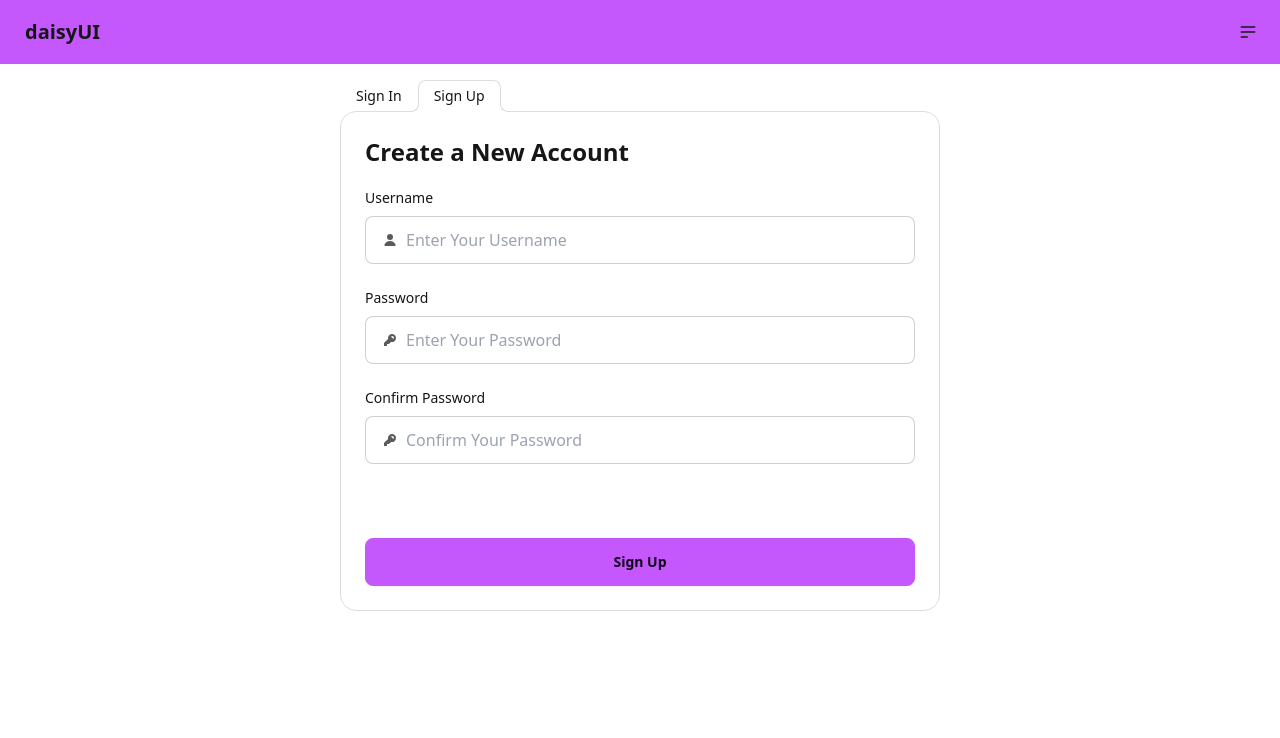
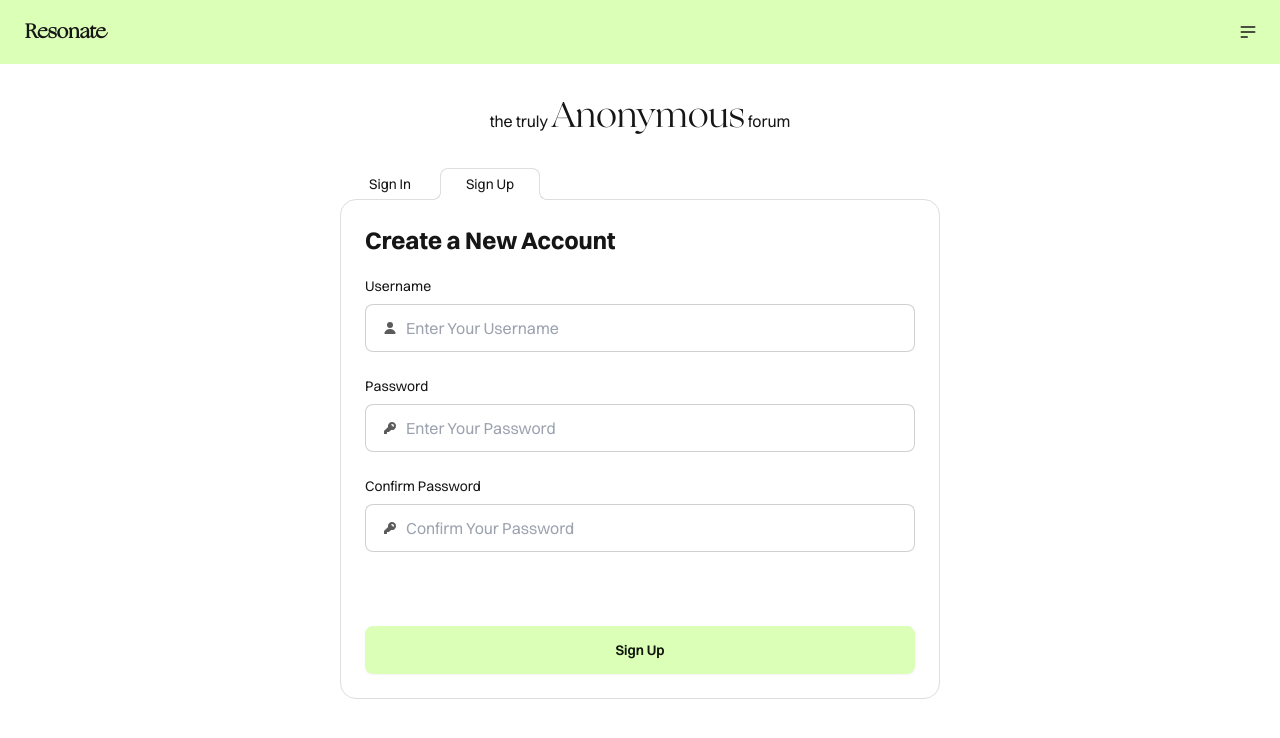
Before and after one commit to imyourjoey/forum-app-FE, a React (Vite) app: page / in a window 1280 px wide. Shown: the top 738 px of the page. Built offline with nearby package versions, Linux system fonts and the light colour scheme.

Commit message:
add fonts

```diff
--- a/src/components/Navbar.jsx
+++ b/src/components/Navbar.jsx
@@ -1,9 +1,10 @@
+import IconMenu from "../icons/IconMenu";
 function NavBar() {
   return (
     <>
       <div className="navbar bg-primary">
         <div className="flex-1">
-          <a className="btn btn-ghost text-xl">daisyUI</a>
+          <a className="btn btn-ghost text-xl ogg">Resonate</a>
         </div>
         <div className="flex-none">
           <div className="dropdown dropdown-end">
@@ -12,20 +13,7 @@ function NavBar() {
               role="button"
               className="btn btn-ghost btn-circle"
             >
-              <svg
-                xmlns="http://www.w3.org/2000/svg"
-                className="h-5 w-5"
-                fill="none"
-                viewBox="0 0 24 24"
-                stroke="currentColor"
-              >
-                <path
-                  strokeLinecap="round"
-                  strokeLinejoin="round"
-                  strokeWidth="2"
-                  d="M4 6h16M4 12h16M4 18h7"
-                />
-              </svg>
+              <IconMenu />
             </div>
             <ul
               tabIndex={0}
--- /dev/null
+++ b/src/icons/IconMenu.jsx
@@ -0,0 +1,22 @@
+function IconMenu() {
+  return (
+    <>
+      <svg
+        xmlns="http://www.w3.org/2000/svg"
+        className="h-5 w-5"
+        fill="none"
+        viewBox="0 0 24 24"
+        stroke="currentColor"
+      >
+        <path
+          strokeLinecap="round"
+          strokeLinejoin="round"
+          strokeWidth="2"
+          d="M4 6h16M4 12h16M4 18h7"
+        />
+      </svg>
+    </>
+  );
+}
+
+export default IconMenu;
--- a/src/index.css
+++ b/src/index.css
@@ -1,9 +1,38 @@
 @tailwind base;
 @tailwind components;
 @tailwind utilities;
+
+@font-face {
+  font-family: "Switzer-Variable";
+  src: local("Switzer-Variable"),
+    url(./assets/fonts/Switzer-Variable.ttf) format("truetype");
+  font-display: swap;
+}
+
+@font-face {
+  font-family: "Ogg-Regular";
+  src: local("Ogg-Regular"),
+    url(./assets/fonts/Ogg-Regular.ttf) format("truetype");
+  font-display: swap;
+}
 
 .center-container {
   max-width: 1040px;
   margin: auto;
   padding: 0rem 2rem;
 }
+
+.ogg {
+  font-family: Ogg-Regular, -apple-system, BlinkMacSystemFont, "Segoe UI",
+    Roboto, Oxygen, Ubuntu, Cantarell, "Fira Sans", "Droid Sans",
+    "Helvetica Neue", sans-serif;
+}
+
+body {
+  font-family: Switzer-Variable, -apple-system, BlinkMacSystemFont, "Segoe UI",
+    Roboto, Oxygen, Ubuntu, Cantarell, "Fira Sans", "Droid Sans",
+    "Helvetica Neue", sans-serif;
+  text-rendering: optimizeLegibility;
+  -webkit-font-smoothing: antialiased;
+  -moz-osx-font-smoothing: grayscale;
+}
--- a/src/pages/Authentication/Index.jsx
+++ b/src/pages/Authentication/Index.jsx
@@ -3,19 +3,22 @@ import SignUp from "./SignUp";
 
 function Authentication() {
   return (
-    <div className="flex justify-center mt-4">
+    <div className="flex flex-col items-center mt-8">
+      <div className="mb-8">
+        the truly <span className="ogg text-4xl">Anonymous</span> forum
+      </div>
       <div className="w-11/12 md:w-[600px]">
         <div role="tablist" className="tabs tabs-lifted">
           <input
             type="radio"
             name="my_tabs_2"
             role="tab"
-            className="tab"
+            className="tab !w-[100px]"
             aria-label="Sign In"
           />
           <div
             role="tabpanel"
-            className="tab-content bg-base-100 border-base-300 rounded-box p-6"
+            className="tab-content bg-base-100 border-base-300 rounded-box p-6 "
           >
             <SignIn />
           </div>
@@ -24,7 +27,7 @@ function Authentication() {
             type="radio"
             name="my_tabs_2"
             role="tab"
-            className="tab"
+            className="tab !w-[100px]"
             aria-label="Sign Up"
             defaultChecked
           />
--- a/tailwind.config.js
+++ b/tailwind.config.js
@@ -11,9 +11,9 @@ export default {
     themes: [
       {
         professional: {
-          primary: "#c558fd", // Vibrant Purple
-          secondary: "#6c63ff", // Muted Indigo for complementary elements
-          accent: "#8e44ad", // Deep purple for accents
+          primary: "#DCFFB7", // Vibrant Purple
+          secondary: "#A8E4A0", // Muted Indigo for complementary elements
+          accent: "#228B22", // Deep purple for accents
           neutral: "#3d3d3d", // Neutral dark gray
           "base-100": "#ffffff", // White background for a clean look
           "base-200": "#f4f4f5", // Light gray background for contrast
```
Also changed, not shown: src/assets/fonts/Ogg-Regular.ttf (added), src/assets/fonts/Switzer-Variable.ttf (added).
